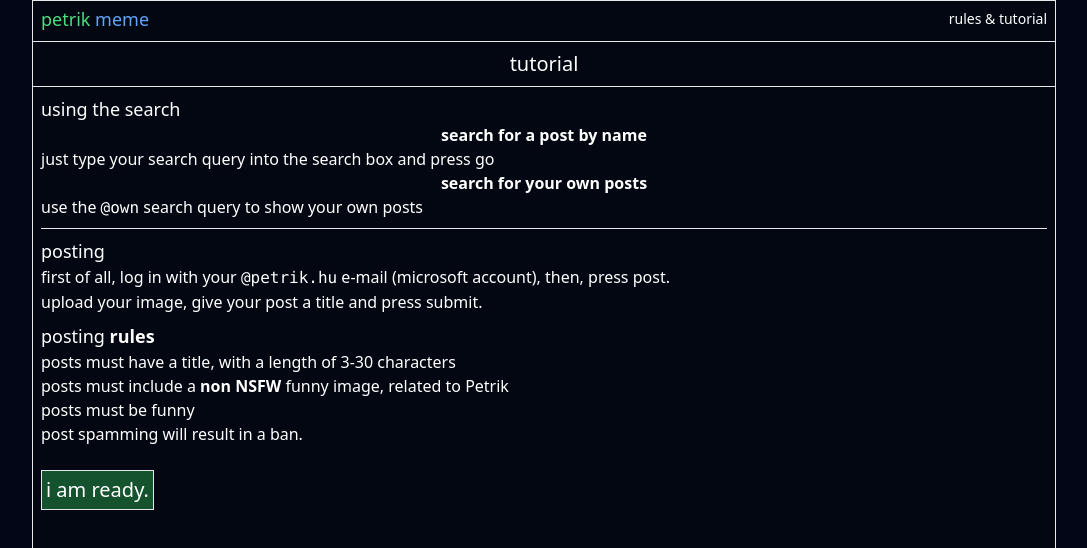
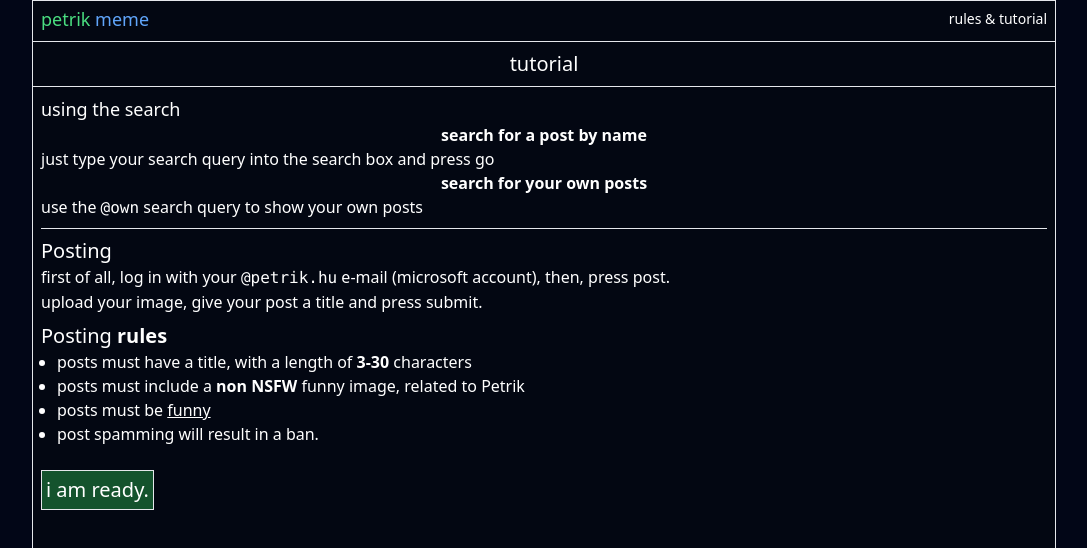
Before and after one commit to vinnie0612/electricboogaloo, a SvelteKit app: page /tutorial in a window 1280 px wide. Shown: the top 548 px of the page, without its empty margins (96-1183 px from the left). Built offline with nearby package versions, Linux system fonts and the light colour scheme.

Commit message:
Fixed the funny page

```diff
--- a/src/routes/tutorial/+page.svelte
+++ b/src/routes/tutorial/+page.svelte
@@ -25,19 +25,19 @@
           </li>
         </ul>
         <hr class="my-2" />
-        <h2 class="text-lg">posting</h2>
+        <h2 class="text-xl">Posting</h2>
         <p>
           first of all, log in with your <code>@petrik.hu</code> e-mail (microsoft account), then, press
           post.
         </p>
         <p>upload your image, give your post a title and press submit.</p>
-        <h2 class="text-lg mt-2">posting <span class="font-bold">rules</span></h2>
-        <ul>
-          <li>posts must have a title, with a length of 3-30 characters</li>
+        <h2 class="text-xl mt-2">Posting <span class="font-bold">rules</span></h2>
+        <ul class="list-disc ml-4">
+          <li>posts must have a title, with a length of <span class="font-bold">3-30</span> characters</li>
           <li>
             posts must include a <span class="font-bold">non NSFW</span> funny image, related to Petrik
           </li>
-          <li>posts must be funny</li>
+          <li>posts must be <a href="https://dictionary.cambridge.org/dictionary/english/funny" class="underline hover:font-bold">funny</a></li>
           <li>post spamming will result in a ban.</li>
         </ul>
       </div>
```
